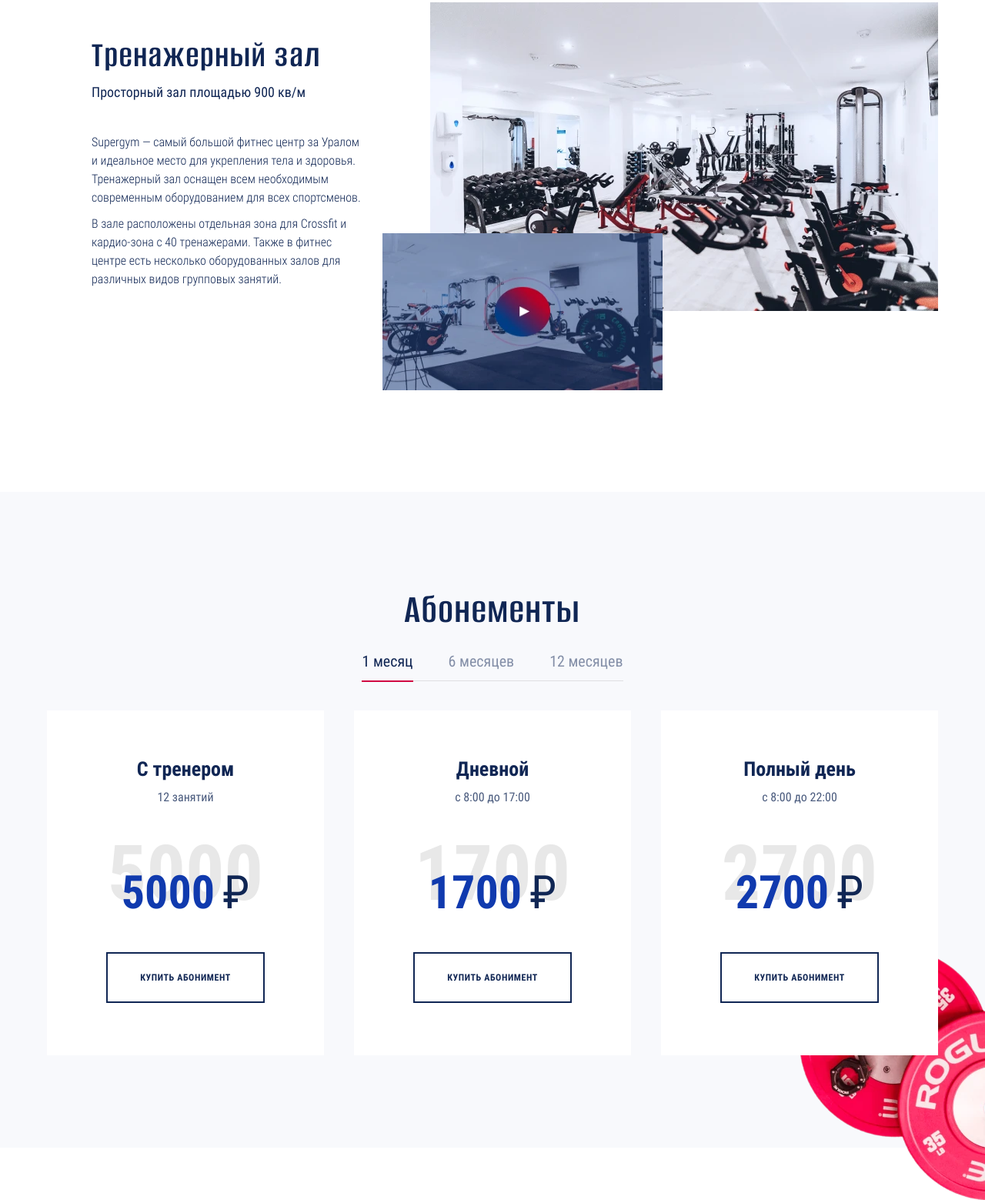
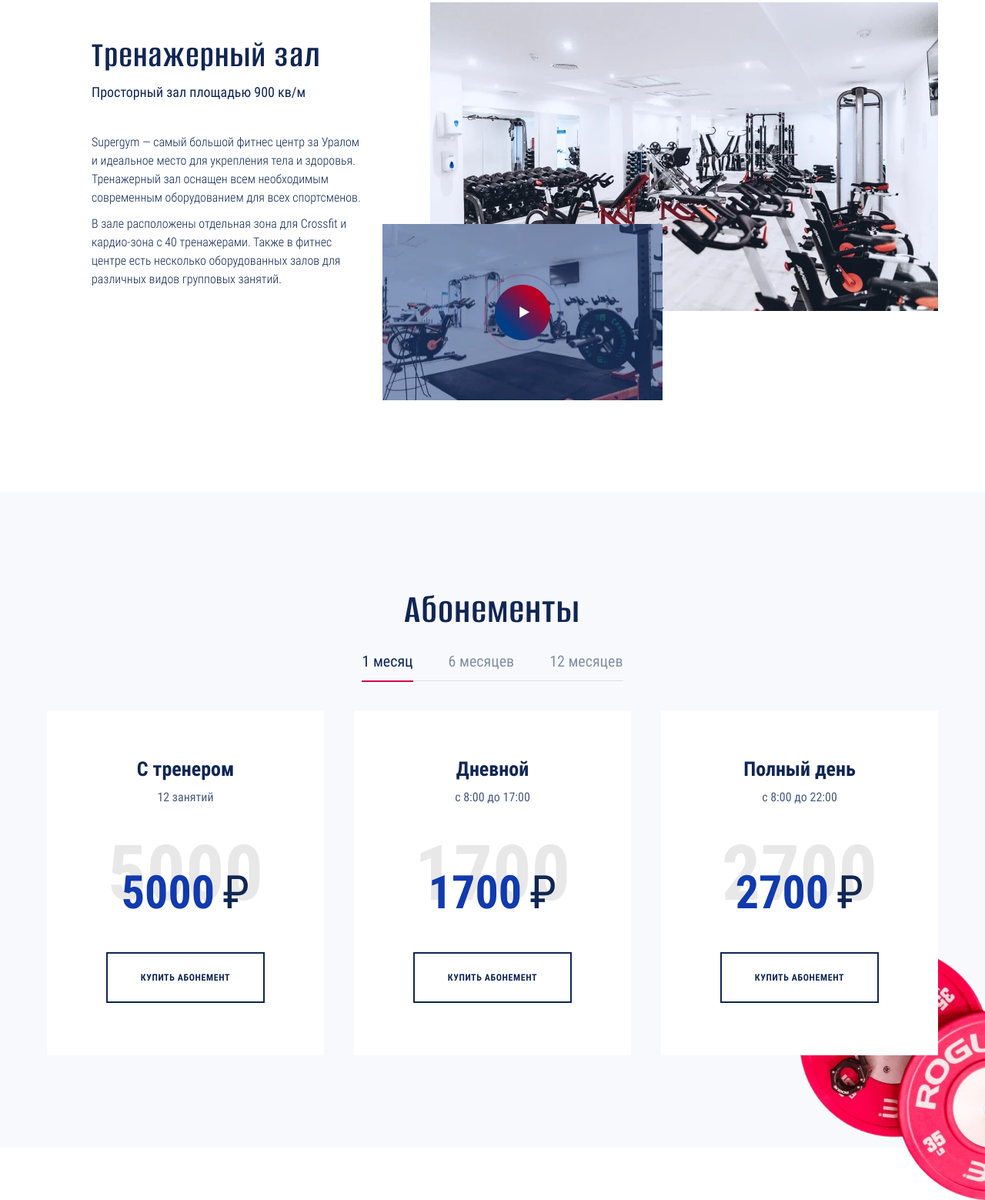
Before and after one commit to Brs-B/accelerator-fitness, a website with bundled scripts: page source/index.html in a window 1280 px wide. Shown: the part 775-2334 px from the top of the page at 77% size. Built offline with nearby package versions, Linux system fonts and the light colour scheme; files whose address does not match are found by name.

Commit message:
Видео блока тренажерного зала

```diff
--- a/source/index.html
+++ b/source/index.html
@@ -119,13 +119,19 @@
               </div>
             </div>
             <div class="fitness-room__wrapper-video">
-              <div class="fitness-room__video">
-                <a class="fitness-room__video-link" href="https://www.youtube.com/embed/9TZXsZItgdw">
+              <div class="fitness-room__video fitness-room__video--enabled" id="9TZXsZItgdw">
+                <a class="fitness-room__video-link" href="https://www.youtube.com/watch?v=9TZXsZItgdw">
                   <picture>
-                    <source type="image/webp" srcset="img/video.webp 1x, img/video@2x.webp 2x">
-                    <img class="fitness-room__video-image" src="img/video.jpg" srcset="img/video@2x.jpg 2x" width="364" height="228"  alt="Бесплатные интерактивные онлайн курсы">
+                    <source type="image/webp" srcset="img/video-thumbnail.webp 1x, img/video-thumbnail@2x.webp 2x">
+                    <img class="fitness-room__video-image" src="img/video-thumbnail.jpg" srcset="img/video-thumbnail@2x.jpg 2x" width="364" height="228"  alt="Бесплатные интерактивные онлайн курсы">
                   </picture>
                 </a>
+                <button class="fitness-room__video-button" aria-label="Запустить видео.">
+                  <picture>
+                    <source type="image/webp" srcset="img/play-button.webp 1x, img/play-button@2x.webp 2x">
+                    <img class="fitness-room__play" src="img/play-button.png" srcset="img/play-button@2x.png 2x" width="100" height="100"  alt="Кнопка проигрывателя">
+                  </picture>
+                </button>
               </div>
             </div>
           </div>
@@ -177,7 +183,7 @@
                         </div>
                       </div>
                       <a href="#">
-                        Купить абонимент
+                        Купить абонемент
                       </a>
                     </div>
                     <div class="membership__card">
@@ -201,7 +207,7 @@
                         </div>
                       </div>
                       <a href="#">
-                        Купить абонимент
+                        Купить абонемент
                       </a>
                     </div>
                     <div class="membership__card">
@@ -225,7 +231,7 @@
                         </div>
                       </div>
                       <a href="#">
-                        Купить абонимент
+                        Купить абонемент
                       </a>
                     </div>
                   </div>
@@ -251,7 +257,7 @@
                         </div>
                       </div>
                       <a href="#">
-                        Купить абонимент
+                        Купить абонемент
                       </a>
                     </div>
                     <div class="membership__card">
@@ -275,7 +281,7 @@
                         </div>
                       </div>
                       <a href="#">
-                        Купить абонимент
+                        Купить абонемент
                       </a>
                     </div>
                     <div class="membership__card">
@@ -299,7 +305,7 @@
                         </div>
                       </div>
                       <a href="#">
-                        Купить абонимент
+                        Купить абонемент
                       </a>
                     </div>
                   </div>
@@ -325,7 +331,7 @@
                         </div>
                       </div>
                       <a href="#">
-                        Купить абонимент
+                        Купить абонемент
                       </a>
                     </div>
                     <div class="membership__card">
@@ -349,7 +355,7 @@
                         </div>
                       </div>
                       <a href="#">
-                        Купить абонимент
+                        Купить абонемент
                       </a>
                     </div>
                     <div class="membership__card">
@@ -373,7 +379,7 @@
                         </div>
                       </div>
                       <a href="#">
-                        Купить абонимент
+                        Купить абонемент
                       </a>
                     </div>
                   </div>
--- a/source/js/main.js
+++ b/source/js/main.js
@@ -5,6 +5,7 @@ import {Form} from './modules/form-validate/form';
 import './utils/swiper-bundle.esm.browser.min.js';
 import './utils/tabs';
 import './utils/slider';
+import './utils/video';
 
 // ---------------------------------
 
--- /dev/null
+++ b/source/js/utils/video.js
@@ -0,0 +1,54 @@
+function findVideos() {
+  let videos = document.querySelectorAll('.fitness-room__video');
+
+  for (let i = 0; i < videos.length; i++) {
+    setupVideo(videos[i]);
+  }
+}
+
+function setupVideo(video) {
+  let link = video.querySelector('.fitness-room__video-link');
+  let button = video.querySelector('.fitness-room__video-button');
+  // eslint-disable-next-line
+  let id = getElementById('.fitness-room__video');
+
+  video.addEventListener('click', () => {
+    let iframe = createIframe(id);
+
+    link.remove();
+    button.remove();
+    video.appendChild(iframe);
+  });
+
+  link.removeAttribute('href');
+  video.classList.add('fitness-room__video--enabled');
+}
+
+// function parseMediaURL(link) {
+//   let regexp = /https:\/\/www\.youtu\.be\.com\/watch?v=\/([a-zA-Z0-9_-]+)/i;
+//   let url = link.src;
+//   let match = url.match(regexp);
+
+//   return match[1];
+// }
+
+function createIframe(id) {
+  let iframe = document.createElement('iframe');
+
+  iframe.setAttribute('allowfullscreen', '');
+  iframe.setAttribute('allow', 'autoplay');
+  iframe.setAttribute('src', generateURL(id));
+  iframe.classList.add('fitness-room__video-image');
+
+  return iframe;
+}
+
+function generateURL(id) {
+  let query = '?rel=0&showinfo=0&autoplay=1';
+
+  return 'https://www.youtube.com/embed/' + id + query;
+}
+
+if (findVideos) {
+  findVideos();
+}
--- a/source/sass/blocks/fitness-room.scss
+++ b/source/sass/blocks/fitness-room.scss
@@ -131,11 +131,12 @@
 
 .fitness-room__wrapper-video {
   position: absolute;
-  top: 420px;
+  top: 408px;
   left: 78px;
   right: 0;
   width: 364px;
   margin: 0 auto;
+  background-color: $color-default-black;
 
   @include vp-1199 {
     position: relative;
@@ -152,7 +153,7 @@
 
 .fitness-room__video {
   position: relative;
-  padding-bottom: 56%;
+  padding-bottom: 63%;
   height: 0;
   overflow: hidden;
 
@@ -182,3 +183,38 @@
   height: 100%;
   border: none;
 }
+
+.fitness-room__video-button {
+  position: absolute;
+  display: none;
+  top: 50%;
+  left: 50%;
+  border: none;
+  width: 100px;
+  height: 100px;
+  padding: 0;
+  background-color: transparent;
+  transform: translate(-50%, -50%);
+  cursor: pointer;
+
+  @include vp-1199 {
+    width: 73px;
+    height: 73px;
+  }
+
+  @include hover-focus {
+    opacity: 0.8;
+  }
+}
+
+.fitness-room__video:hover .fitness-room__video-button {
+  opacity: 0.8;
+}
+
+.fitness-room__video--enabled {
+  cursor: pointer;
+}
+
+.fitness-room__video--enabled .fitness-room__video-button {
+  display: block;
+}
```
Also changed, not shown: build/css/style.css, build/css/style.min.css, build/index.html, build/js/main.min.js, 2 other files.
